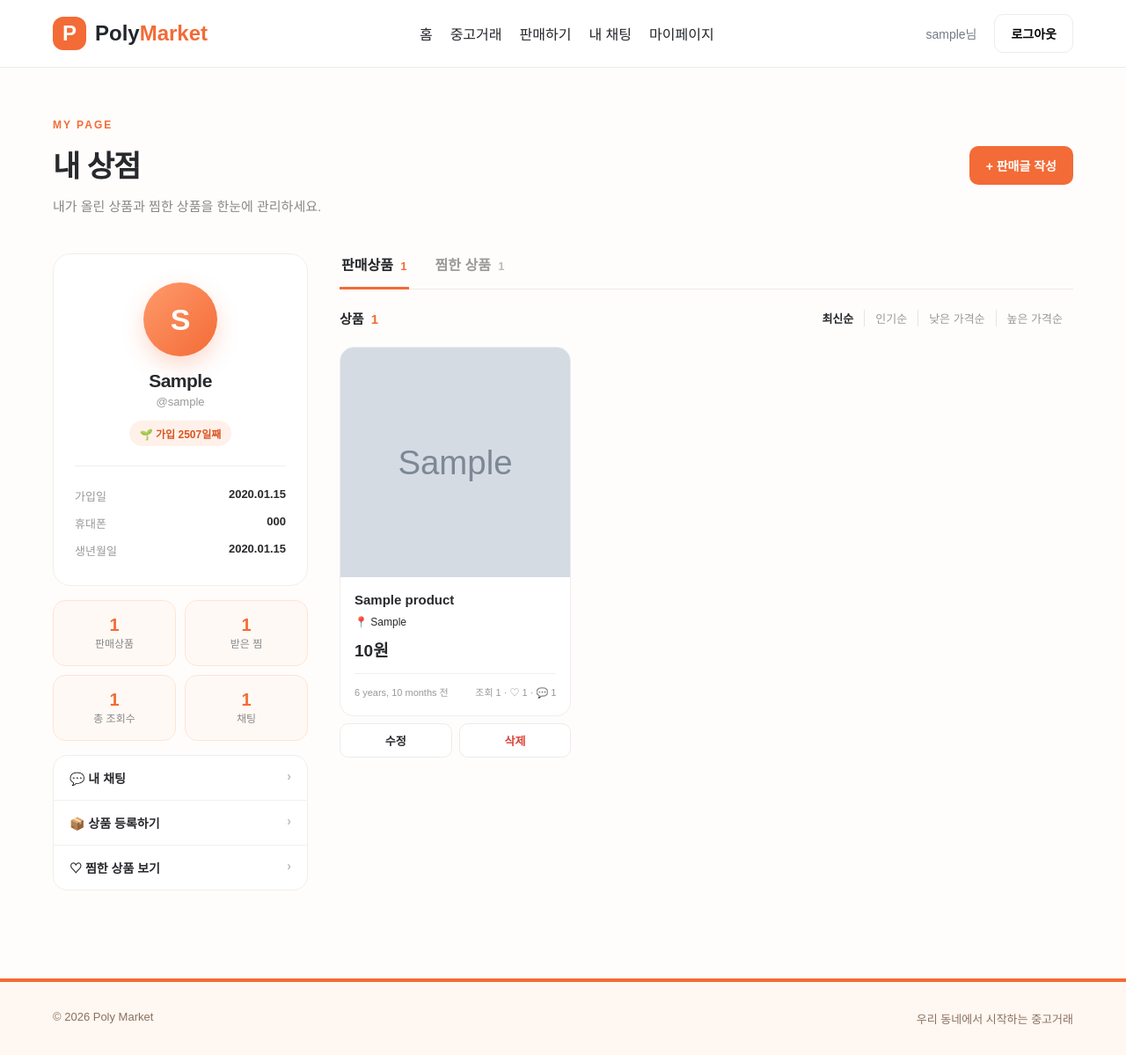
After one commit to seunghun04/Django_danggeun_market, a Django app: page /mypage/ in a window 1280 px wide. The commit adds this page. Shown: the whole page at 88% size. Run offline with Django 4.2, Linux system fonts and the light colour scheme; a user stored in the database is signed in; tables that the repository leaves empty hold one stand-in row (values such as "Sample post"); grey boxes marked "Sample" are stand-in pictures.

Commit message:
마이페이지(내 상점) 추가
Co-Authored-By: Claude Opus 5.5 <noreply@anthropic.com>
Claude-Session: https://claude.ai/code/session_01UHK3h89vE6HDXJKs48ZPtn

```diff
--- a/market/static/market/css/style.css
+++ b/market/static/market/css/style.css
@@ -3554,3 +3554,315 @@ button {
     }
 
 }
+
+
+/* =========================================
+   POLY MARKET - 마이페이지 (내 상점)
+   ※ 기존 스타일은 건드리지 않고 pm-my- 클래스만 추가
+========================================= */
+
+.nav-mypage-link:hover {
+    color: var(--primary);
+}
+
+.pm-my-layout {
+    display: grid;
+    grid-template-columns: 290px minmax(0, 1fr);
+    gap: 36px;
+    align-items: start;
+}
+
+/* 왼쪽 사이드바 */
+
+.pm-my-sidebar {
+    display: flex;
+    flex-direction: column;
+    gap: 16px;
+    position: sticky;
+    top: 24px;
+}
+
+.pm-my-profile-card {
+    background: white;
+    border: 1px solid #eeeeee;
+    border-radius: 20px;
+    padding: 32px 24px 24px;
+    text-align: center;
+}
+
+.pm-my-avatar {
+    width: 84px;
+    height: 84px;
+    margin: 0 auto 16px;
+    border-radius: 50%;
+    display: flex;
+    align-items: center;
+    justify-content: center;
+    background: linear-gradient(135deg, #ff9a6b, var(--primary));
+    color: white;
+    font-size: 34px;
+    font-weight: 800;
+    box-shadow: 0 10px 24px rgba(243, 107, 54, 0.25);
+}
+
+.pm-my-name {
+    margin: 0 0 4px;
+    font-size: 21px;
+    letter-spacing: -0.5px;
+}
+
+.pm-my-username {
+    margin: 0 0 14px;
+    color: #999;
+    font-size: 13px;
+}
+
+.pm-my-badge {
+    display: inline-block;
+    padding: 6px 12px;
+    border-radius: 999px;
+    background: var(--primary-light);
+    color: var(--primary-dark);
+    font-size: 12px;
+    font-weight: 700;
+}
+
+.pm-my-info {
+    margin: 22px 0 0;
+    padding-top: 18px;
+    border-top: 1px solid #f2efec;
+    text-align: left;
+}
+
+.pm-my-info div {
+    display: flex;
+    justify-content: space-between;
+    padding: 6px 0;
+    font-size: 13px;
+}
+
+.pm-my-info dt {
+    color: #999;
+}
+
+.pm-my-info dd {
+    margin: 0;
+    font-weight: 600;
+}
+
+/* 통계 */
+
+.pm-my-stats {
+    display: grid;
+    grid-template-columns: repeat(2, 1fr);
+    gap: 10px;
+}
+
+.pm-my-stat {
+    background: #fff9f5;
+    border: 1px solid #ffe3d3;
+    border-radius: 14px;
+    padding: 16px 10px;
+    text-align: center;
+}
+
+.pm-my-stat strong {
+    display: block;
+    font-size: 20px;
+    color: var(--primary);
+}
+
+.pm-my-stat span {
+    font-size: 12px;
+    color: #888;
+}
+
+/* 바로가기 메뉴 */
+
+.pm-my-menu {
+    background: white;
+    border: 1px solid #eeeeee;
+    border-radius: 16px;
+    overflow: hidden;
+}
+
+.pm-my-menu a {
+    display: flex;
+    justify-content: space-between;
+    padding: 15px 18px;
+    font-size: 14px;
+    font-weight: 600;
+    border-bottom: 1px solid #f4f1ee;
+}
+
+.pm-my-menu a:last-child {
+    border-bottom: none;
+}
+
+.pm-my-menu a:hover {
+    background: var(--primary-light);
+    color: var(--primary-dark);
+}
+
+.pm-my-menu-arrow {
+    color: #bbb;
+}
+
+/* 오른쪽 탭 */
+
+.pm-my-tabs {
+    display: flex;
+    gap: 28px;
+    border-bottom: 1px solid #ece8e5;
+    margin-bottom: 22px;
+}
+
+.pm-my-tab {
+    padding: 0 2px 14px;
+    font-size: 16px;
+    font-weight: 700;
+    color: #999;
+    border-bottom: 3px solid transparent;
+    margin-bottom: -1px;
+}
+
+.pm-my-tab em {
+    font-style: normal;
+    font-size: 13px;
+    margin-left: 4px;
+    color: #bbb;
+}
+
+.pm-my-tab.active {
+    color: var(--text);
+    border-bottom-color: var(--primary);
+}
+
+.pm-my-tab.active em {
+    color: var(--primary);
+}
+
+.pm-my-tab:hover {
+    color: var(--text);
+}
+
+/* 정렬 */
+
+.pm-my-toolbar {
+    display: flex;
+    justify-content: space-between;
+    align-items: center;
+    gap: 16px;
+    margin-bottom: 22px;
+}
+
+.pm-my-toolbar strong {
+    font-size: 15px;
+}
+
+.pm-my-toolbar strong span {
+    color: var(--primary);
+    margin-left: 4px;
+}
+
+.pm-my-sort {
+    display: flex;
+    flex-wrap: wrap;
+}
+
+.pm-my-sort a {
+    font-size: 13px;
+    color: #999;
+    padding: 0 12px;
+    border-left: 1px solid #e5e5e5;
+}
+
+.pm-my-sort a:first-child {
+    border-left: none;
+}
+
+.pm-my-sort a.active {
+    color: var(--text);
+    font-weight: 700;
+}
+
+/* 상품 카드 (기존 pm-product-card 재사용) */
+
+.pm-my-grid {
+    grid-template-columns: repeat(3, minmax(0, 1fr));
+}
+
+.pm-my-card-wrap {
+    display: flex;
+    flex-direction: column;
+    gap: 8px;
+    min-width: 0;
+}
+
+.pm-my-card-actions {
+    display: grid;
+    grid-template-columns: 1fr 1fr;
+    gap: 8px;
+}
+
+.pm-my-card-actions a {
+    text-align: center;
+    padding: 9px 0;
+    border: 1px solid var(--border);
+    border-radius: 10px;
+    background: white;
+    font-size: 13px;
+    font-weight: 600;
+}
+
+.pm-my-card-actions a:hover {
+    background: var(--primary-light);
+}
+
+.pm-my-card-actions a.danger {
+    color: #d9453a;
+}
+
+/* 마이페이지 반응형 */
+
+@media (max-width: 900px) {
+
+    .pm-my-layout {
+        grid-template-columns: 1fr;
+        gap: 26px;
+    }
+
+    .pm-my-sidebar {
+        position: static;
+    }
+
+    .pm-my-stats {
+        grid-template-columns: repeat(4, 1fr);
+    }
+
+    .pm-my-grid {
+        grid-template-columns: repeat(2, minmax(0, 1fr));
+    }
+
+}
+
+@media (max-width: 560px) {
+
+    .pm-my-stats {
+        grid-template-columns: repeat(2, 1fr);
+    }
+
+    .pm-my-toolbar {
+        flex-direction: column;
+        align-items: flex-start;
+    }
+
+    .pm-my-sort a {
+        padding: 0 8px;
+    }
+
+    .pm-my-sort a:first-child {
+        padding-left: 0;
+    }
+
+}
--- a/market/urls.py
+++ b/market/urls.py
@@ -92,6 +92,13 @@ urlpatterns = [
         name="chat_list"
     ),
 
+    # 마이페이지
+    path(
+        "mypage/",
+        views.mypage,
+        name="mypage"
+    ),
+
     # 채팅방
     path(
         "chats/<int:room_id>/",
--- a/market/views.py
+++ b/market/views.py
@@ -2,10 +2,11 @@ from django.shortcuts import render, redirect, get_object_or_404
 from django.contrib.auth.decorators import login_required
 from django.contrib.auth import authenticate, login, logout
 from django.contrib import messages
-from django.db.models import F, Q
+from django.db.models import Count, F, Q, Sum
+from django.utils import timezone
 from django.core.exceptions import PermissionDenied
 from django.http import HttpResponse
-from .models import Product, Wishlist, ChatRoom
+from .models import Product, Wishlist, ChatRoom, Profile
 from .forms import SignUpForm, ProductForm
 from .storage import upload_product_image
 
@@ -447,3 +448,102 @@ def chat_room(request, room_id):
             "chat_messages": chat_messages,
         }
     )
+
+
+# =========================================
+# 마이페이지 (번개장터 '내 상점' 형식)
+# - DB 구조 변경 없이 기존 모델만 조회합니다.
+# =========================================
+
+MYPAGE_SORT_OPTIONS = {
+    "latest": ("최신순", ["-created_at"]),
+    "popular": ("인기순", ["-view_count", "-created_at"]),
+    "low": ("낮은 가격순", ["price", "-created_at"]),
+    "high": ("높은 가격순", ["-price", "-created_at"]),
+}
+
+
+@login_required
+def mypage(request):
+
+    user = request.user
+
+    # 탭: selling(판매상품) / wishlist(찜한 상품)
+    tab = request.GET.get("tab", "selling")
+    if tab not in ("selling", "wishlist"):
+        tab = "selling"
+
+    # 정렬: 잘못된 값이 들어오면 최신순
+    sort = request.GET.get("sort", "latest")
+    if sort not in MYPAGE_SORT_OPTIONS:
+        sort = "latest"
+
+    # 프로필 (관리자 계정처럼 Profile이 없는 사용자도 오류 없이 처리)
+    profile = Profile.objects.filter(user=user).first()
+
+    masked_phone = ""
+    if profile and profile.phone:
+        digits = profile.phone.replace("-", "")
+        if len(digits) >= 8:
+            masked_phone = f"{digits[:3]}-****-{digits[-4:]}"
+        else:
+            masked_phone = profile.phone
+
+    # 판매상품 / 찜한 상품 (찜 수, 채팅 수를 한 번에 계산 → N+1 쿼리 방지)
+    my_products = Product.objects.filter(seller=user)
+    # 주의: filter(wishlists__user=user) 후 Count("wishlists")를 하면
+    # 내 찜 1개만 세어지므로, 상품 id 목록(서브쿼리)으로 걸러냅니다.
+    wished_products = Product.objects.filter(
+        id__in=Wishlist.objects.filter(user=user).values("product_id")
+    )
+
+    if tab == "wishlist":
+        products = wished_products.select_related("seller")
+    else:
+        products = my_products
+
+    products = (
+        products
+        .annotate(
+            wish_total=Count("wishlists", distinct=True),
+            chat_total=Count("chat_rooms", distinct=True),
+        )
+        .order_by(*MYPAGE_SORT_OPTIONS[sort][1])
+    )
+
+    # 상점 통계
+    my_stats = my_products.aggregate(
+        total_views=Sum("view_count"),
+    )
+
+    stats = {
+        "selling_count": my_products.count(),
+        "wishlist_count": wished_products.count(),
+        "received_wish_count": Wishlist.objects.filter(
+            product__seller=user
+        ).count(),
+        "chat_count": ChatRoom.objects.filter(
+            Q(seller=user) | Q(buyer=user)
+        ).count(),
+        "total_views": my_stats["total_views"] or 0,
+    }
+
+    days_since_join = (timezone.now() - user.date_joined).days + 1
+
+    return render(
+        request,
+        "market/mypage.html",
+        {
+            "profile": profile,
+            "masked_phone": masked_phone,
+            "products": products,
+            "tab": tab,
+            "sort": sort,
+            "sort_options": [
+                (key, label)
+                for key, (label, _) in MYPAGE_SORT_OPTIONS.items()
+            ],
+            "stats": stats,
+            "days_since_join": days_since_join,
+        }
+    )
--- a/templates/market/base.html
+++ b/templates/market/base.html
@@ -34,6 +34,9 @@
                 <a href="{% url 'product_list' %}">중고거래</a>
                 <a href="{% url 'product_create' %}">판매하기</a>
                 <a href="{% url 'chat_list' %}">내 채팅</a>
+                {% if user.is_authenticated %}
+                    <a href="{% url 'mypage' %}">마이페이지</a>
+                {% endif %}
             </nav>
 
             <!-- 사용자 메뉴 -->
@@ -41,9 +44,11 @@
 
                 {% if user.is_authenticated %}
 
-                    <span class="user-name">
+                    <a href="{% url 'mypage' %}"
+                       class="user-name nav-mypage-link"
+                       title="마이페이지">
                         {{ user.username }}님
-                    </span>
+                    </a>
 
                     <form method="post"
                           action="{% url 'logout' %}">
--- /dev/null
+++ b/templates/market/mypage.html
@@ -0,0 +1,275 @@
+{% extends "market/base.html" %}
+{% load humanize %}
+
+{% block title %}마이페이지 | Poly Market{% endblock %}
+
+{% block content %}
+
+<div class="pm-page pm-my-page">
+
+    <div class="container">
+
+        <div class="pm-page-heading">
+
+            <div>
+                <span class="pm-page-label">MY PAGE</span>
+                <h1>내 상점</h1>
+                <p>내가 올린 상품과 찜한 상품을 한눈에 관리하세요.</p>
+            </div>
+
+            <a href="{% url 'product_create' %}"
+               class="btn btn-primary">
+                + 판매글 작성
+            </a>
+
+        </div>
+
+
+        <div class="pm-my-layout">
+
+            <!-- 왼쪽: 프로필 카드 -->
+            <aside class="pm-my-sidebar">
+
+                <div class="pm-my-profile-card">
+
+                    <div class="pm-my-avatar">
+                        {{ user.username|first|upper }}
+                    </div>
+
+                    <h2 class="pm-my-name">
+                        {% if user.first_name %}
+                            {{ user.first_name }}
+                        {% else %}
+                            {{ user.username }}
+                        {% endif %}
+                    </h2>
+
+                    <p class="pm-my-username">@{{ user.username }}</p>
+
+                    <span class="pm-my-badge">
+                        🌱 가입 {{ days_since_join }}일째
+                    </span>
+
+                    <dl class="pm-my-info">
+
+                        <div>
+                            <dt>가입일</dt>
+                            <dd>{{ user.date_joined|date:"Y.m.d" }}</dd>
+                        </div>
+
+                        {% if masked_phone %}
+                            <div>
+                                <dt>휴대폰</dt>
+                                <dd>{{ masked_phone }}</dd>
+                            </div>
+                        {% endif %}
+
+                        {% if profile.birth_date %}
+                            <div>
+                                <dt>생년월일</dt>
+                                <dd>{{ profile.birth_date|date:"Y.m.d" }}</dd>
+                            </div>
+                        {% endif %}
+
+                    </dl>
+
+                </div>
+
+
+                <!-- 상점 통계 -->
+                <div class="pm-my-stats">
+
+                    <div class="pm-my-stat">
+                        <strong>{{ stats.selling_count }}</strong>
+                        <span>판매상품</span>
+                    </div>
+
+                    <div class="pm-my-stat">
+                        <strong>{{ stats.received_wish_count }}</strong>
+                        <span>받은 찜</span>
+                    </div>
+
+                    <div class="pm-my-stat">
+                        <strong>{{ stats.total_views|intcomma }}</strong>
+                        <span>총 조회수</span>
+                    </div>
+
+                    <div class="pm-my-stat">
+                        <strong>{{ stats.chat_count }}</strong>
+                        <span>채팅</span>
+                    </div>
+
+                </div>
+
+
+                <!-- 바로가기 -->
+                <nav class="pm-my-menu">
+
+                    <a href="{% url 'chat_list' %}">
+                        <span>💬 내 채팅</span>
+                        <span class="pm-my-menu-arrow">›</span>
+                    </a>
+
+                    <a href="{% url 'product_create' %}">
+                        <span>📦 상품 등록하기</span>
+                        <span class="pm-my-menu-arrow">›</span>
+                    </a>
+
+                    <a href="?tab=wishlist">
+                        <span>♡ 찜한 상품 보기</span>
+                        <span class="pm-my-menu-arrow">›</span>
+                    </a>
+
+                </nav>
+
+            </aside>
+
+
+            <!-- 오른쪽: 탭 + 상품 목록 -->
+            <section class="pm-my-content">
+
+                <div class="pm-my-tabs" role="tablist">
+
+                    <a href="?tab=selling&sort={{ sort }}"
+                       class="pm-my-tab {% if tab == 'selling' %}active{% endif %}"
+                       role="tab">
+                        판매상품
+                        <em>{{ stats.selling_count }}</em>
+                    </a>
+
+                    <a href="?tab=wishlist&sort={{ sort }}"
+                       class="pm-my-tab {% if tab == 'wishlist' %}active{% endif %}"
+                       role="tab">
+                        찜한 상품
+                        <em>{{ stats.wishlist_count }}</em>
+                    </a>
+
+                </div>
+
+
+                <div class="pm-my-toolbar">
+
+                    <strong>
+                        {% if tab == 'wishlist' %}찜한 상품{% else %}상품{% endif %}
+                        <span>{{ products|length }}</span>
+                    </strong>
+
+                    <div class="pm-my-sort">
+                        {% for key, label in sort_options %}
+                            <a href="?tab={{ tab }}&sort={{ key }}"
+                               class="{% if sort == key %}active{% endif %}">
+                                {{ label }}
+                            </a>
+                        {% endfor %}
+                    </div>
+
+                </div>
+
+
+                <div class="pm-product-grid pm-my-grid">
+
+                    {% for product in products %}
+
+                        <div class="pm-my-card-wrap">
+
+                            <a href="{% url 'product_detail' product.id %}"
+                               class="pm-product-card">
+
+                                <div class="pm-product-image">
+
+                                    {% if product.image_url %}
+                                        <img src="{{ product.image_url }}"
+                                             alt="{{ product.title }}"
+                                             loading="lazy">
+                                    {% else %}
+                                        <div class="pm-no-image">📦</div>
+                                    {% endif %}
+
+                                </div>
+
+                                <div class="pm-product-info">
+
+                                    <h3>{{ product.title }}</h3>
+
+                                    <p class="pm-product-region">
+                                        📍 {{ product.region }}
+                                        {% if tab == 'wishlist' %}
+                                            · {{ product.seller.username }}
+                                        {% endif %}
+                                    </p>
+
+                                    <strong class="pm-product-price">
+                                        {{ product.price|intcomma }}원
+                                    </strong>
+
+                                    <div class="pm-product-meta">
+
+                                        <span>
+                                            {{ product.created_at|timesince }} 전
+                                        </span>
+
+                                        <span>
+                                            조회 {{ product.view_count }}
+                                            · ♡ {{ product.wish_total }}
+                                            · 💬 {{ product.chat_total }}
+                                        </span>
+
+                                    </div>
+
+                                </div>
+
+                            </a>
+
+                            {% if tab == 'selling' %}
+                                <div class="pm-my-card-actions">
+                                    <a href="{% url 'product_update' product.id %}">수정</a>
+                                    <a href="{% url 'product_delete' product.id %}"
+                                       class="danger">삭제</a>
+                                </div>
+                            {% endif %}
+
+                        </div>
+
+                    {% empty %}
+
+                        <div class="pm-empty">
+
+                            {% if tab == 'wishlist' %}
+
+                                <div>♡</div>
+                                <h3>아직 찜한 상품이 없습니다.</h3>
+                                <p>마음에 드는 상품에 찜을 눌러 보세요.</p>
+
+                                <a href="{% url 'product_list' %}"
+                                   class="btn btn-primary">
+                                    상품 둘러보기
+                                </a>
+
+                            {% else %}
+
+                                <div>📦</div>
+                                <h3>아직 등록한 상품이 없습니다.</h3>
+                                <p>사용하지 않는 물건을 이웃에게 판매해 보세요.</p>
+
+                                <a href="{% url 'product_create' %}"
+                                   class="btn btn-primary">
+                                    상품 등록하기
+                                </a>
+
+                            {% endif %}
+
+                        </div>
+
+                    {% endfor %}
+
+                </div>
+
+            </section>
+
+        </div>
+
+    </div>
+
+</div>
+
+{% endblock %}
```
